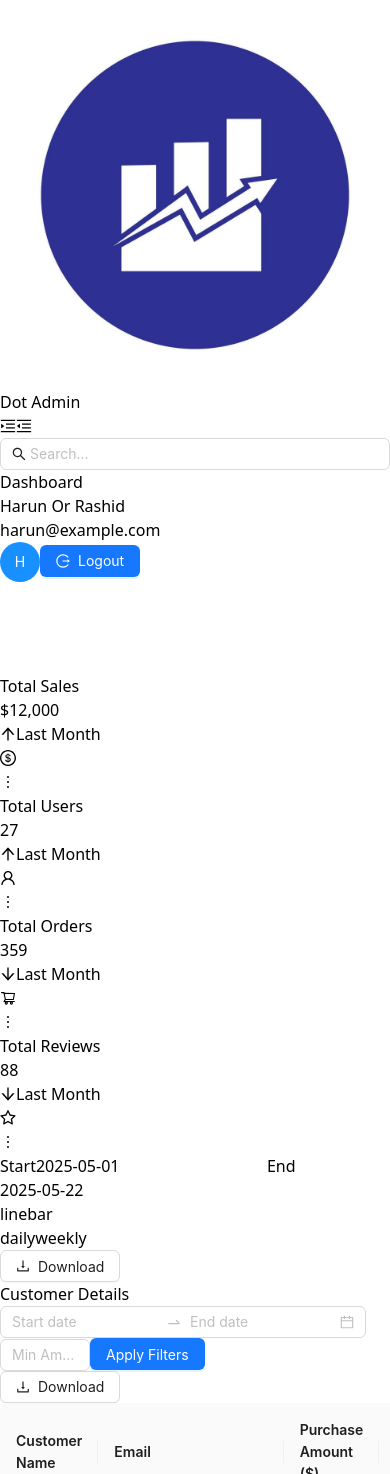
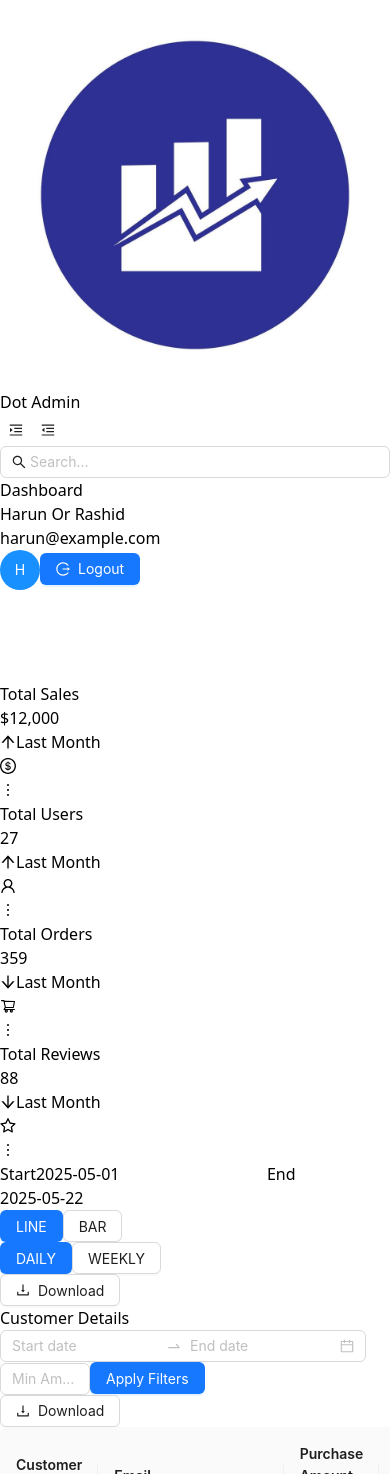
Before and after one commit to harun708280/SalesDashboard-DotPro...., a React (Vite) app in the folder sales-dashboard/: page /dashboard in a window 390 px wide. Shown: the top 1474 px of the page. Built offline with nearby package versions, Linux system fonts and the light colour scheme.

Commit message:
code clean

```diff
--- a/sales-dashboard/src/Data/customerData.js
+++ b/sales-dashboard/src/Data/customerData.js
@@ -1,4 +1,4 @@
-// /src/data/customerData.js
+
 
 export const customerData = [
   { key: "1", name: "John Doe", email: "john@example.com", amount: 250, date: "2025-05-10" },
--- a/sales-dashboard/src/components/Card.jsx
+++ b/sales-dashboard/src/components/Card.jsx
@@ -10,6 +10,8 @@ import {
 } from "@ant-design/icons";
 
 const Card = () => {
+  //  Card Data Configuration
+
   const cards = [
     {
       title: "Total Sales",
@@ -38,7 +40,6 @@ const Card = () => {
       bgFrom: "from-pink-500",
       bgTo: "to-pink-700",
     },
-
     {
       title: "Total Reviews",
       value: 88,
@@ -57,10 +58,12 @@ const Card = () => {
           key={i}
           className={`rounded-xl p-5 text-white w-full shadow-md relative bg-gradient-to-r ${card.bgFrom} ${card.bgTo}`}
         >
+          {/*  Card Content Section */}
           <div className="flex justify-between items-start">
             <div>
               <p className="text-sm font-semibold">{card.title}</p>
               <h2 className="text-3xl font-bold">{card.value}</h2>
+
               <div className="flex items-center gap-1 opacity-90">
                 {card.trend === "up" ? (
                   <ArrowUpOutlined className="text-white" />
--- a/sales-dashboard/src/components/SalesChart.jsx
+++ b/sales-dashboard/src/components/SalesChart.jsx
@@ -19,6 +19,8 @@ import { startOfWeek, format } from "date-fns";
 import { Button, Dropdown, Menu } from "antd";
 import { DownloadOutlined } from "@ant-design/icons";
 
+//  Dummy Data Generator
+
 const generateDummyData = () => {
   const start = new Date("2025-05-01");
   const today = new Date();
@@ -34,29 +36,42 @@ const generateDummyData = () => {
 
 const dummyData = generateDummyData();
 
+//  Transform Daily to Weekly
 const getWeeklyData = (data) => {
   const weeklyMap = {};
   data.forEach(({ date, sales }) => {
-    const weekStart = format(startOfWeek(new Date(date), { weekStartsOn: 1 }), "yyyy-MM-dd");
+    const weekStart = format(
+      startOfWeek(new Date(date), { weekStartsOn: 1 }),
+      "yyyy-MM-dd"
+    );
     weeklyMap[weekStart] = (weeklyMap[weekStart] || 0) + sales;
   });
 
   return Object.entries(weeklyMap).map(([date, sales]) => ({ date, sales }));
 };
 
+
 const SalesChart = () => {
+  //  Date States
+
   const today = new Date();
+  const [startDate, setStartDate] = useState(new Date("2025-05-01"));
+  const [endDate, setEndDate] = useState(today);
+
   const [chartType, setChartType] = useState("line");
   const [viewType, setViewType] = useState("daily");
-  const [startDate, setStartDate] = useState(new Date("2025-05-01"));
-  const [endDate, setEndDate] = useState(today);
+
+  //  Filtered Data
 
   const filteredDailyData = dummyData.filter(({ date }) => {
     const d = new Date(date);
     return d >= startDate && d <= endDate;
   });
 
-  const filteredData = viewType === "daily" ? filteredDailyData : getWeeklyData(filteredDailyData);
+  const filteredData =
+    viewType === "daily" ? filteredDailyData : getWeeklyData(filteredDailyData);
+
+  // Download Handlers
 
   const downloadImage = () => {
     const chartEl = document.getElementById("chart-container");
@@ -100,10 +115,10 @@ const SalesChart = () => {
       ]}
     />
   );
-
   return (
     <div className="bg-white mx-2 md:mx-4 border my-6 sm:my-12 py-4 px-2 sm:px-4 rounded-xl shadow">
-      <div className="flex  lg:flex-row flex-wrap items-center justify-between gap-4 mb-4">
+      <div className="flex lg:flex-row flex-wrap items-center justify-between gap-4 mb-4">
+        {/*  Date Pickers */}
         <div className="flex items-center gap-2 flex-wrap">
           <span className="px-3 py-1 rounded text-sm font-medium uppercase bg-blue-600 text-white ml-0">
             Start
@@ -134,39 +149,39 @@ const SalesChart = () => {
           />
         </div>
 
+        {/*  Chart Type Buttons */}
         <div className="flex gap-2 flex-wrap">
           {["line", "bar"].map((type) => (
-            <button
+            <Button
               key={type}
+              type={chartType === type ? "primary" : "default"}
               onClick={() => setChartType(type)}
-              className={`px-3 py-1 rounded text-sm font-medium uppercase ${
-                chartType === type ? "bg-blue-600 text-white" : "bg-gray-200"
-              }`}
             >
-              {type}
-            </button>
+              {type.toUpperCase()}
+            </Button>
           ))}
         </div>
 
+        {/*  View Type Buttons */}
         <div className="flex gap-2 flex-wrap">
           {["daily", "weekly"].map((type) => (
-            <button
+            <Button
               key={type}
+              type={viewType === type ? "primary" : "default"}
               onClick={() => setViewType(type)}
-              className={`px-3 py-1 rounded text-sm font-medium uppercase ${
-                viewType === type ? "bg-blue-600 text-white" : "bg-gray-200"
-              }`}
             >
-              {type}
-            </button>
+              {type.toUpperCase()}
+            </Button>
           ))}
         </div>
 
+        {/*  Download Dropdown */}
         <Dropdown overlay={downloadMenu} placement="bottomRight" arrow>
           <Button icon={<DownloadOutlined />}>Download</Button>
         </Dropdown>
       </div>
 
+      {/*  Chart Display */}
       <div id="chart-container" className="h-64 sm:h-72 w-full">
         <ResponsiveContainer width="100%" height="100%">
           {chartType === "line" ? (
@@ -175,7 +190,12 @@ const SalesChart = () => {
               <XAxis dataKey="date" />
               <YAxis />
               <Tooltip />
-              <Line type="monotone" dataKey="sales" stroke="#1D4ED8" strokeWidth={2} />
+              <Line
+                type="monotone"
+                dataKey="sales"
+                stroke="#1D4ED8"
+                strokeWidth={2}
+              />
             </LineChart>
           ) : (
             <BarChart data={filteredData}>
--- a/sales-dashboard/src/components/SidebarMenu.jsx
+++ b/sales-dashboard/src/components/SidebarMenu.jsx
@@ -1,17 +1,18 @@
 import React, { useState } from 'react';
-import { Layout, Menu, Drawer, Button } from 'antd';
+import { Layout, Menu, Drawer } from 'antd';
 import {
   DashboardOutlined,
   QuestionCircleOutlined,
-  MenuOutlined,
 } from '@ant-design/icons';
 import { Link, useLocation } from 'react-router-dom';
 
 const { Sider } = Layout;
 
-const SidebarMenu = ({collapsed,setCollapsed,visible,setVisible}) => {
+const SidebarMenu = ({ collapsed, setCollapsed, visible, setVisible }) => {
+  const location = useLocation();
 
-  const location = useLocation();
+
+  //  Sidebar Menu Items
 
   const menuItems = [
     {
@@ -26,7 +27,7 @@ const SidebarMenu = ({collapsed,setCollapsed,visible,setVisible}) => {
     },
   ];
 
-  // ✅ Desktop Sidebar
+
   const renderSidebar = (
     <Sider
       collapsible
@@ -36,14 +37,9 @@ const SidebarMenu = ({collapsed,setCollapsed,visible,setVisible}) => {
       trigger={null}
       breakpoint="lg"
       className="hidden lg:block min-h-screen bg-white fixed top-[80px] left-0 z-20 transition-all duration-300"
-style={{ width: collapsed ? 80 : 260 }}
-
+      style={{ width: collapsed ? 80 : 260 }}
       width={260}
-
     >
-
-
-
       <Menu
         theme="light"
         mode="inline"
@@ -54,6 +50,8 @@ style={{ width: collapsed ? 80 : 260 }}
     </Sider>
   );
 
+
+  //  Mobile Drawer
 
   const renderDrawer = (
     <Drawer
@@ -68,15 +66,14 @@ style={{ width: collapsed ? 80 : 260 }}
         mode="inline"
         selectedKeys={[location.pathname]}
         items={menuItems}
+        onClick={() => setVisible(false)}
       />
     </Drawer>
   );
 
+
   return (
     <>
-
-
-
       {renderSidebar}
       {renderDrawer}
     </>
--- a/sales-dashboard/src/components/TopHeader.jsx
+++ b/sales-dashboard/src/components/TopHeader.jsx
@@ -1,11 +1,10 @@
 import React from "react";
 import { Input, Avatar, Dropdown, Menu, Button } from "antd";
 import {
-  MenuOutlined,
+  MenuUnfoldOutlined,
+  MenuFoldOutlined,
   SearchOutlined,
   LogoutOutlined,
-  MenuUnfoldOutlined,
-  MenuFoldOutlined,
 } from "@ant-design/icons";
 import { useLocation, useNavigate } from "react-router-dom";
 import Cookies from "js-cookie";
@@ -53,7 +52,7 @@ const TopHeader = ({ collapsed, setCollapsed, visible, setVisible }) => {
   );
 
   return (
-    <div className="w-full bg-white h-20 py-2 flex items-center justify-between sticky top-0 z-40 px-4">
+    <div className="w-full transition-all duration-300 bg-white h-20 py-2 flex items-center justify-between sticky top-0 z-40 px-4">
       <div className="flex items-center gap-4">
         <div className="flex items-center gap-2 w-[220px]">
           <img
@@ -64,35 +63,32 @@ const TopHeader = ({ collapsed, setCollapsed, visible, setVisible }) => {
           <h1 className="text-xl font-bold uppercase">Dot Admin</h1>
         </div>
 
-        <button
+        {/* Desktop Sidebar Toggle Button */}
+        <Button
+          type="text"
+          icon={collapsed ? <MenuUnfoldOutlined /> : <MenuFoldOutlined />}
           onClick={() => setCollapsed(!collapsed)}
-          className="hidden lg:flex text-blue-600 bg-gray-100 h-10 w-10 items-center justify-center rounded-full text-xl"
-        >
-          {collapsed ? <MenuUnfoldOutlined /> : <MenuFoldOutlined />}
-        </button>
+          className="hidden  lg:flex items-center rounded-full justify-center text-blue-600 bg-gray-100 h-12 w-12  text-xl"
+        />
 
-        <button
+        {/* Mobile Drawer Toggle Button */}
+        <Button
+          type="text"
+          icon={visible ? <MenuUnfoldOutlined /> : <MenuFoldOutlined />}
           onClick={() => setVisible(true)}
-          className="flex lg:hidden text-blue-600 bg-gray-100 h-10 w-10 items-center justify-center rounded-full text-xl"
-        >
-          {visible ? <MenuUnfoldOutlined /> : <MenuFoldOutlined />}
-        </button>
+          className="flex lg:hidden items-center justify-center text-blue-600 bg-gray-100 h-10 w-10 rounded-full text-xl"
+        />
 
         <div className="hidden md:block">
           <Input
             placeholder="Search..."
             prefix={<SearchOutlined className="text-gray-400" />}
-            className="bg-gray-100 rounded-md border border-transparent focus:border-blue-500 focus:ring-1 focus:ring-blue-500
-             w-40  md:w-56 lg:w-64
-             text-sm
-             placeholder-gray-500
-             transition
-             "
+            className="bg-gray-100 rounded-md border border-transparent focus:border-blue-500 focus:ring-1 focus:ring-blue-500 w-40 md:w-56 lg:w-64 text-sm placeholder-gray-500 transition"
           />
         </div>
       </div>
 
-      <h2 className="text-lg  font-semibold text-gray-800 hidden lg:block">
+      <h2 className="text-lg font-semibold text-gray-800 hidden lg:block">
         {pageTitle}
       </h2>
 
@@ -101,11 +97,14 @@ const TopHeader = ({ collapsed, setCollapsed, visible, setVisible }) => {
           <div className="font-medium">{user.name}</div>
           <div className="text-xs text-gray-500">{user.email}</div>
         </div>
+
         <Dropdown overlay={menu} placement="bottomRight">
           <Avatar style={{ backgroundColor: "#1890ff" }} size="large">
             {user.name.charAt(0)}
           </Avatar>
         </Dropdown>
+
+        {/* Desktop Logout Button */}
         <Button
           type="primary"
           className="hidden lg:block"
```
Also changed, not shown: sales-dashboard/src/Data/salesCard.jsx (added, +39 -0 lines), sales-dashboard/src/components/CustomerTable.jsx (+19 -0 lines), sales-dashboard/src/components/FaqForm.jsx (+9 -1 lines), sales-dashboard/src/components/FaqTable.jsx (+10 -0 lines).
